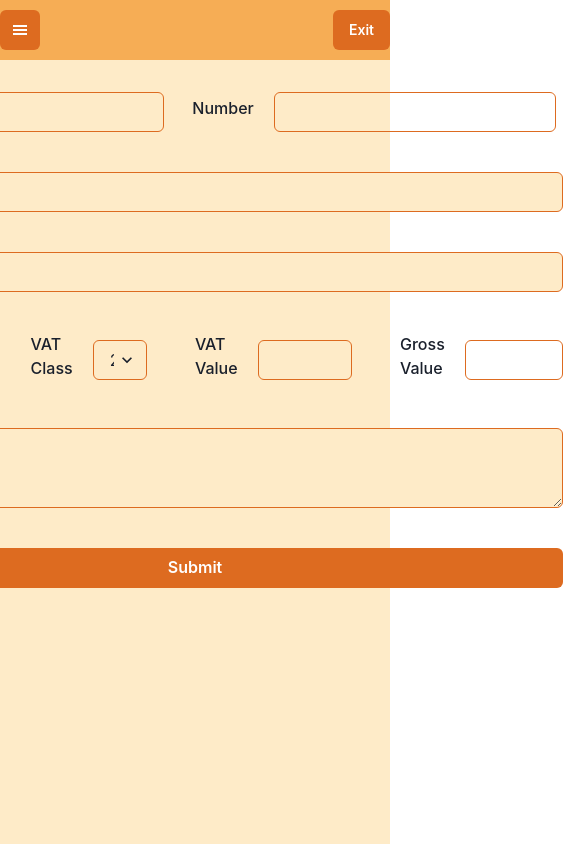
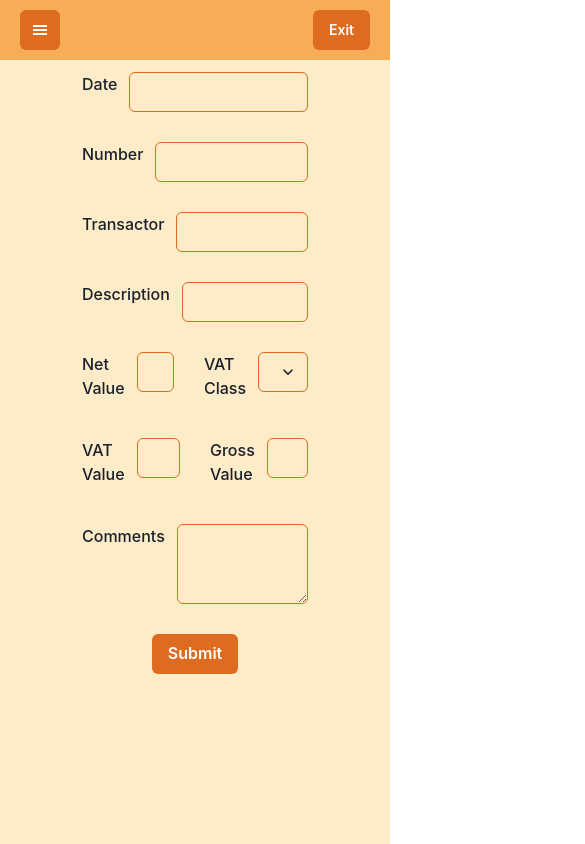
Before and after one commit to stamvsl/next-app, a Next.js app: page /entries in a window 390 px wide. Shown: the whole page, 585 px wide, since content can reach past the window. Built offline with nearby package versions, Linux system fonts and the light colour scheme.

Commit message:
Entries responsive

```diff
--- a/src/components/Entries.js
+++ b/src/components/Entries.js
@@ -1,19 +1,14 @@
 import calculateFormValues from "./calculateFormValues";
+
 import { useState } from "react";
 import {
   Flex,
-  Radio,
-  RadioGroup,
-  Stack,
   Input,
   Button,
   HStack,
-  VStack,
   Box,
-  FormControl,
   FormLabel,
   Select,
-  colorScheme,
   Textarea,
 } from "@chakra-ui/react";
 
@@ -51,13 +46,21 @@ export default function Entries() {
     const { name, value } = e.target;
     const cloneState = calculateFormValues(formData, name, value);
     setFormData(cloneState);
+    console.log("change");
   };
 
   return (
-    <Box p={{ base: "12px", sm: "25px" }} w="800px">
-      <Flex flexDirection="column" flexGrow="2" flexWrap="wrap">
-        <HStack>
-          <HStack m="20px">
+    <Flex>
+      <Flex
+        flexDirection="row"
+        p={{ base: "12px", sm: "25px" }}
+        w={{ base: "250px", sm: "500px", lg: "750px" }}
+        flexWrap="wrap"
+        alignItems="center"
+        justifyContent="center"
+        gap="30px"
+      >
+        <Flex flex="40%">
           <FormLabel>Date</FormLabel>
           <Input
             type="text"
@@ -68,9 +71,9 @@ export default function Entries() {
             value={formData.date}
             onChange={handleChange}
           ></Input>
-          </HStack>
+        </Flex>
 
-          <HStack>
+        <Flex flex="40%">
           <FormLabel>Number</FormLabel>
           <Input
             type="text"
@@ -81,10 +84,9 @@ export default function Entries() {
             value={formData.number}
             onChange={handleChange}
           ></Input>
-          </HStack>
-        </HStack>
+        </Flex>
 
-        <HStack m="20px">
+        <Flex flex="80%">
           <FormLabel>Transactor</FormLabel>
           <Input
             type="text"
@@ -96,9 +98,9 @@ export default function Entries() {
             value={formData.transactor}
             onChange={handleChange}
           ></Input>
-        </HStack>
+        </Flex>
 
-        <HStack m="20px">
+        <Flex flex="80%">
           <FormLabel>Description</FormLabel>
           <Input
             type="text"
@@ -110,9 +112,9 @@ export default function Entries() {
             value={formData.description}
             onChange={handleChange}
           ></Input>
-        </HStack>
-        <HStack>
-          <HStack m="20px">
+        </Flex>
+
+        <Flex flex="20%">
           <FormLabel>Net Value</FormLabel>
           <Input
             type="number"
@@ -123,9 +125,9 @@ export default function Entries() {
             value={formData.netValue}
             onChange={handleChange}
           ></Input>
-          </HStack>
+        </Flex>
 
-          <HStack m="20px">
+        <Flex flex="20%">
           <FormLabel>VAT Class</FormLabel>
           <Select
             placeholder=">Κατηγορία ΦΠΑ"
@@ -143,9 +145,9 @@ export default function Entries() {
             <option value="17">17%</option>
             <option value="24">24%</option>
           </Select>
-          </HStack>
+        </Flex>
 
-          <HStack m="20px">
+        <Flex flex="20%">
           <FormLabel>VAT Value</FormLabel>
           <Input
             type="number"
@@ -156,9 +158,9 @@ export default function Entries() {
             value={formData.vatValue}
             onChange={handleChange}
           ></Input>
-          </HStack>
+        </Flex>
 
-          <HStack m="20px">
+        <Flex flex="20%">
           <FormLabel>Gross Value</FormLabel>
           <Input
             type="number"
@@ -169,10 +171,9 @@ export default function Entries() {
             value={formData.grossValue}
             onChange={handleChange}
           ></Input>
-          </HStack>
-        </HStack>
+        </Flex>
 
-        <HStack m="20px">
+        <Flex flex="100%">
           <FormLabel>Comments</FormLabel>
           <Textarea
             bg="orange.100"
@@ -184,17 +185,12 @@ export default function Entries() {
             value={formData.comments}
             onChange={handleChange}
           ></Textarea>
-        </HStack>
+        </Flex>
 
-        <Button
-          colorScheme="orange"
-          onClick={handleClick}
-          type="submit"
-          m="20px"
-        >
+        <Button colorScheme="orange" onClick={handleClick} type="submit">
           Submit
         </Button>
       </Flex>
-    </Box>
+    </Flex>
   );
 }
--- a/src/components/Navbar.js
+++ b/src/components/Navbar.js
@@ -93,6 +93,7 @@ const Navbar = () => (
         <Button
           as={"a"}
           display={{ base: "none", md: "inline-flex" }}
+          mr="20px"
           fontSize={"sm"}
           fontWeight={600}
           color={"white"}
@@ -117,6 +118,7 @@ const Navbar = () => (
         <MenuButton
           background={"orange.500"}
           border={"none"}
+          ml="20px"
           as={IconButton}
           aria-label="Options"
           icon={<Icon as={GiHamburgerMenu} color={"white"} />}
@@ -193,6 +195,7 @@ const Navbar = () => (
         <Button
           as={"a"}
           fontSize={"sm"}
+          mr="20px"
           fontWeight={600}
           color={"white"}
           bg={"orange.500"}
```
Lines whose indentation alone changed are shown as unchanged.
